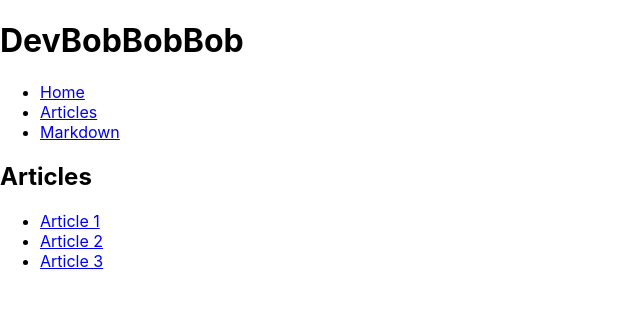
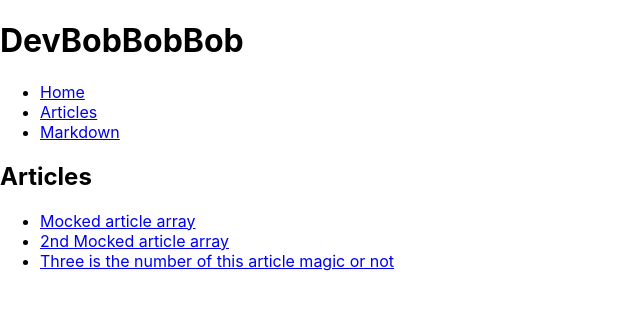
Before and after one commit to 789ni812/DevBobbobbob, a React (Create React App) app in the folder devbobbobbob/devbobbobbob/: page /articles in a window 1280 px wide. Shown: the top 310 px of the page, without its empty margins (0-640 px from the left). Built offline with nearby package versions, Linux system fonts and the light colour scheme.

Commit message:
Wired up dynamic articles list from mockedArray

```diff
--- a/devbobbobbob/devbobbobbob/src/components/Articles/ArticleNavigation.js
+++ b/devbobbobbob/devbobbobbob/src/components/Articles/ArticleNavigation.js
@@ -3,34 +3,36 @@ import { Link, Switch, Route, useParams } from "react-router-dom";
 
 import Article from "./Article";
 
-function ArticleNavigation(props) {
+function ArticleNavigation({ articles }) {
+  const articleFolder = "/articles/";
+
+  //TODO Fix "TypeError: Cannot read property 'map' of undefined"
+  // It is possible props.articles is an object and map wants to iterate over an array.
+  const articlelist = (
+    <ul>
+      {articles.map((article) => (
+        <li key={article.id}>
+          <Link to={articleFolder + article.id}>{article.title}</Link>
+        </li>
+      ))}
+    </ul>
+  );
+
+  function ArticleHandler() {
+    let { id } = useParams();
+    let selectedArticle = id - 1; //Adjust id to be inline with array (starting at 0)
+    return <Article articles={articles} selectedArticle={selectedArticle} />;
+  }
+
   return (
     <div>
-      <ul>
-        <li>
-          <Link to="/articles/1">Article 1</Link>
-        </li>
-        <li>
-          <Link to="/articles/2">Article 2</Link>
-        </li>
-        <li>
-          <Link to="/articles/3">Article 3</Link>
-        </li>
-      </ul>
+      {articlelist}
+
       <Switch>
         <Route path="/articles/:id" children={<ArticleHandler />} />
       </Switch>
     </div>
   );
-
-  function ArticleHandler() {
-    let { id } = useParams();
-    let selectedArticle = id - 1; //Adjust id to be inline with array (starting at 0)
-
-    return (
-      <Article articles={props.articles} selectedArticle={selectedArticle} />
-    );
-  }
 }
 
 export default ArticleNavigation;
```
Also changed, not shown: 1 other file (tests, documents, lock files or other folders).
